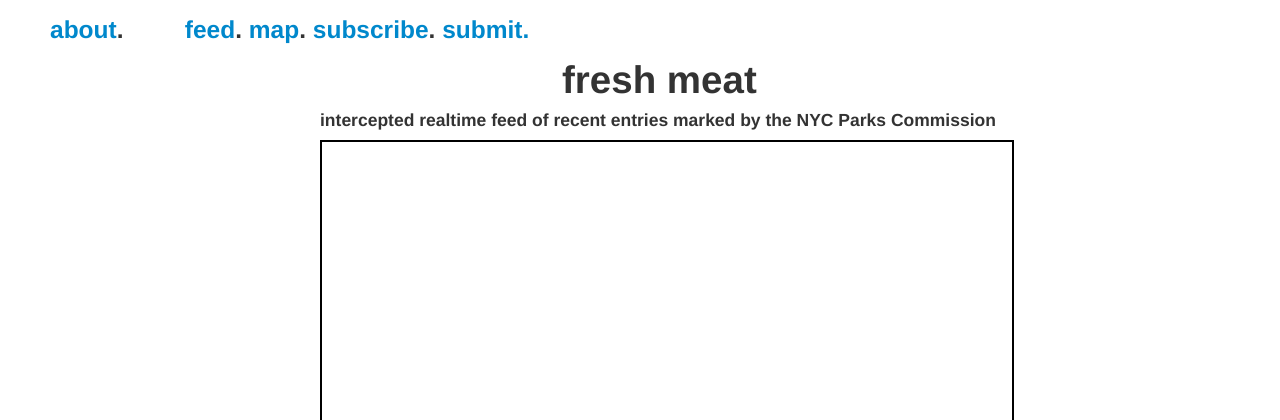
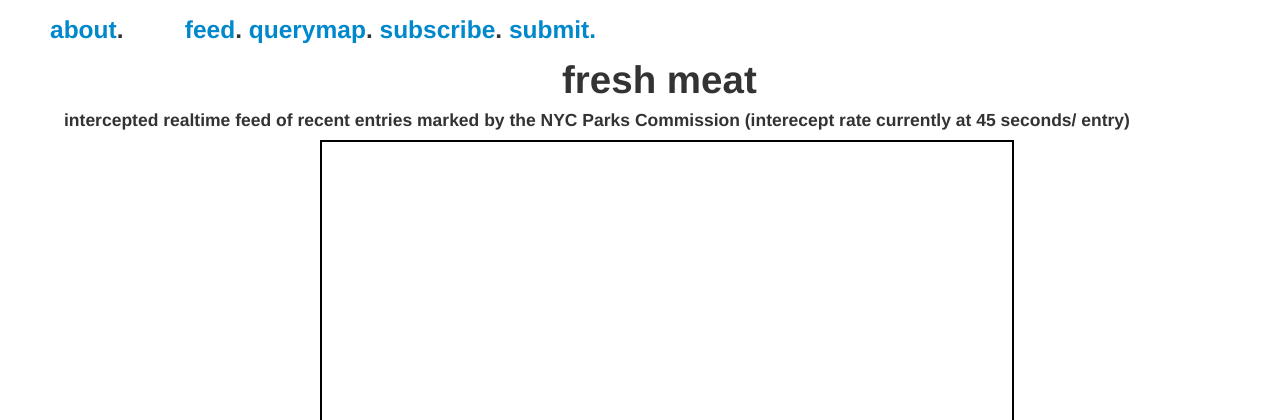
Before and after one commit to drshrey/freshmeat, a Flask app: page / in a window 1280 px wide; the page is wider, and only the part inside the window is pictured. Shown: the top 420 px of that part. Run offline with Flask 2, Linux system fonts and the light colour scheme; parts of the project's set-up code (start-up, migrations or seed data) failed here and were passed over; some libraries are stand-ins or nearby versions.

Commit message:
salmsflamdlsa

```diff
--- a/app.py
+++ b/app.py
@@ -59,7 +59,7 @@ def background_thread():
     """Example of how to send server generated events to clients."""
     count = 0
     while True:
-        time.sleep(5)
+        time.sleep(45)
         # Make random entry
         from random_entries import create_entries
         import fn
@@ -120,4 +120,4 @@ def test_message(message):
 
 
 if __name__ == '__main__':
-    socketio.run(app, port=6000,debug=False)
+    socketio.run(app, port=5000,debug=False)
--- a/templates/index.html
+++ b/templates/index.html
@@ -68,7 +68,7 @@
 </head>
 <body>
     {% block body %}
-    <h4 style="position:relative; left:25%;"> intercepted realtime feed of recent entries marked by the NYC Parks Commission</h4>
+    <h4 style="position:relative; left:5%;"> intercepted realtime feed of recent entries marked by the NYC Parks Commission (interecept rate currently at 45 seconds/ entry)</h4>
     <div class="container-fluid" id="feed" ></div>
     {% endblock %}
 </body>
--- a/templates/layout.html
+++ b/templates/layout.html
@@ -14,7 +14,7 @@
 	<body>
 		{% block navbar %}
 		<div id="navbar">
-			<h3> <a href="/about">about</a>.   &nbsp &nbsp &nbsp &nbsp <a href="/">feed</a>. <a href="/map">map</a>.   <a href="/subscribe">subscribe</a>.   <a href="/submit">submit.</a>
+			<h3> <a href="/about">about</a>.   &nbsp &nbsp &nbsp &nbsp <a href="/">feed</a>. <a href="/query">query</a><a href="/map">map</a>.   <a href="/subscribe">subscribe</a>.   <a href="/submit">submit.</a>
 			<h1 id="title">fresh meat</h1>
 			</h3>
 		</div>
```
